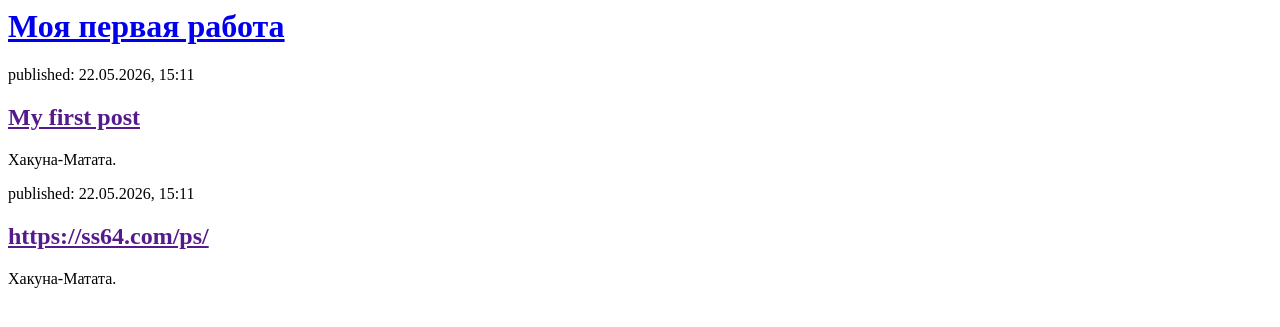
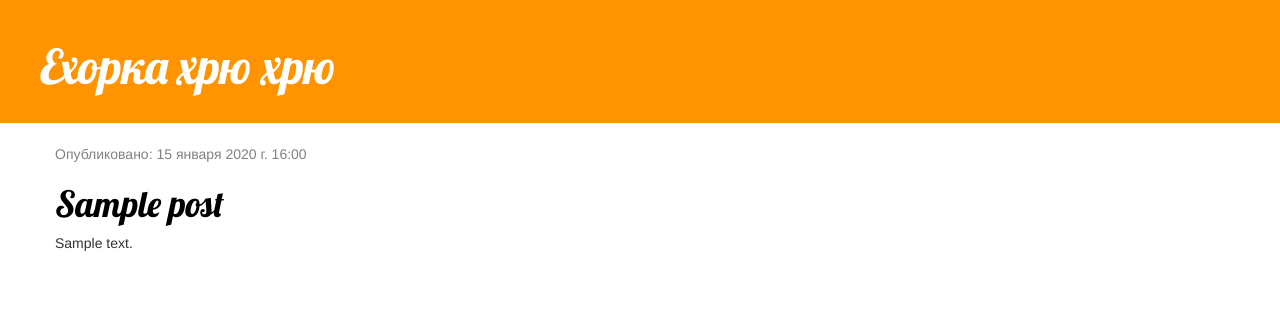
Before and after one commit to AyFMen/my-Ayf-blog, a Django app: page / in a window 1280 px wide. Shown: the top 327 px of the page. Run offline with Django 5.2, Linux system fonts and the light colour scheme; tables that the repository leaves empty hold one stand-in row (values such as "Sample post"); some libraries are stand-ins or nearby versions.

Commit message:
Modified templates

```diff
--- /dev/null
+++ b/blog/static/css/blog.css
@@ -0,0 +1,46 @@
+.page-header {
+    background-color: #ff9400;
+    margin-top: 0;
+    padding: 20px 20px 20px 40px;
+}
+
+.page-header h1, .page-header h1 a, .page-header h1 a:visited, .page-header h1 a:active {
+    color: #ffffff;
+    font-size: 36pt;
+    text-decoration: none;
+}
+
+.content {
+    margin-left: 40px;
+}
+
+h1, h2, h3, h4 {
+    font-family: 'Lobster', cursive;
+}
+
+.date {
+    color: #828282;
+}
+
+.save {
+    float: right;
+}
+
+.post-form textarea, .post-form input {
+    width: 100%;
+}
+
+.top-menu, .top-menu:hover, .top-menu:visited {
+    color: #ffffff;
+    float: right;
+    font-size: 26pt;
+    margin-right: 20px;
+}
+
+.post {
+    margin-bottom: 70px;
+}
+
+.post h1 a, .post h1 a:visited {
+    color: #000000;
+}
--- a/blog/templates/blog/post_list.html
+++ b/blog/templates/blog/post_list.html
@@ -1,22 +1,33 @@
+{% load static %}
 <html>
     <head>
-        <title>Егорик</title>
+        <title>Егорка</title>
+        <link rel="stylesheet" href="//maxcdn.bootstrapcdn.com/bootstrap/3.2.0/css/bootstrap.min.css">
+        <link rel="stylesheet" href="//maxcdn.bootstrapcdn.com/bootstrap/3.2.0/css/bootstrap-theme.min.css">
+        <link href="https://fonts.googleapis.com/css?family=Lobster&subset=latin,cyrillic" rel="stylesheet" type="text/css">
+        <link rel="stylesheet" href="{% static 'css/blog.css' %}">
     </head>
+
     <body>
-        <div>
-            <h1><a href="/">Моя первая работа</a></h1>
+        <div class="page-header">
+            <h1><a href="/">Ехорка хрю хрю</a></h1>
         </div>
 
-        <div>
-            <p>published: 22.05.2026, 15:11</p>
-            <h2><a href="">My first post</a></h2>
-            <p>Хакуна-Матата.</p>
-        </div>
+        <div class="content container">
+            <div class="row">
+                <div class="col-md-8">
+                    {% for post in posts %}
+                        <div class="post">
+                            <div class="date">
+                                <p>Опубликовано: {{ post.published_date }}</p>
+                            </div>
 
-        <div>
-            <p>published: 22.05.2026, 15:11</p>
-            <h2><a href="">https://ss64.com/ps/</a></h2>
-            <p>Хакуна-Матата.</p>
+                            <h1><a href="">{{ post.title }}</a></h1>
+                            <p>{{ post.text|linebreaksbr }}</p>
+                        </div>
+                    {% endfor %}
+                </div>
+            </div>
         </div>
     </body>
 </html>
--- a/blog/views.py
+++ b/blog/views.py
@@ -1,4 +1,7 @@
 from django.shortcuts import render
+from django.utils import timezone
+from .models import Post
 
 def post_list(request):
-    return render(request, 'blog/post_list.html', {})
+    posts = Post.objects.filter(published_date__lte=timezone.now()).order_by('published_date')
+    return render(request, 'blog/post_list.html', {'posts': posts})
```
Also changed, not shown: mysite/settings.py (+5 -2 lines), blog/templates/blog/base.html (added).
